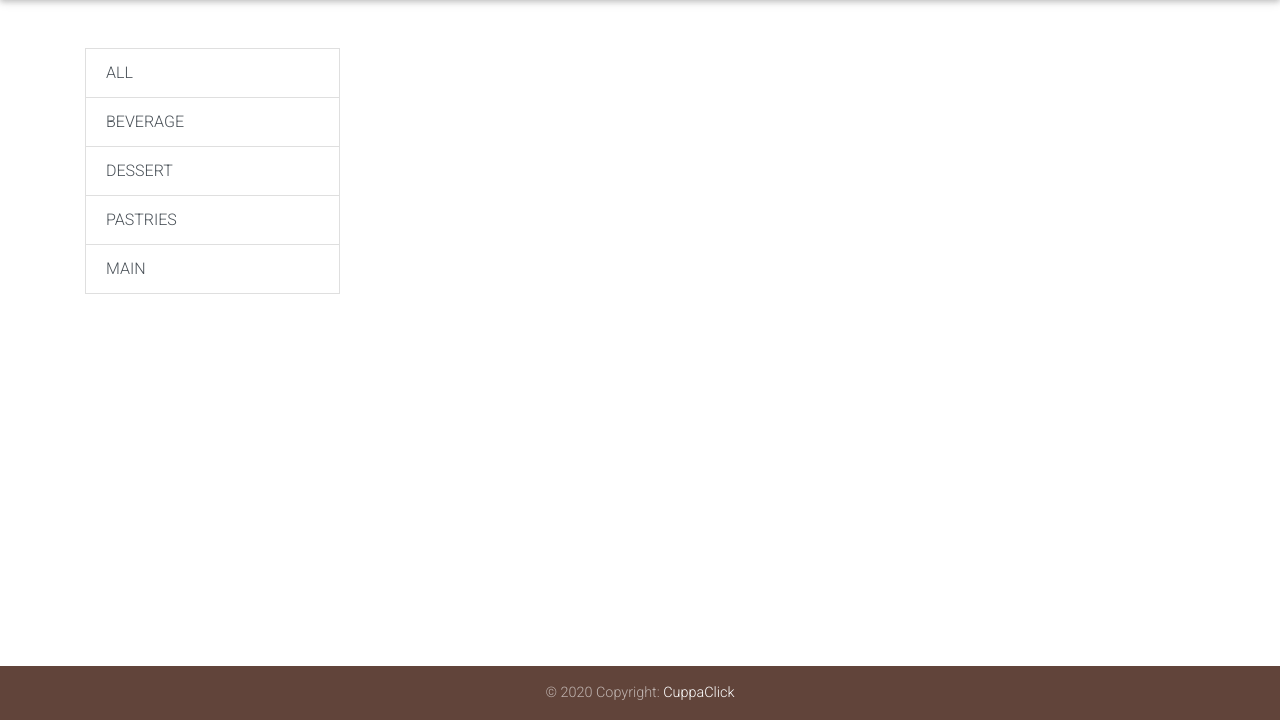
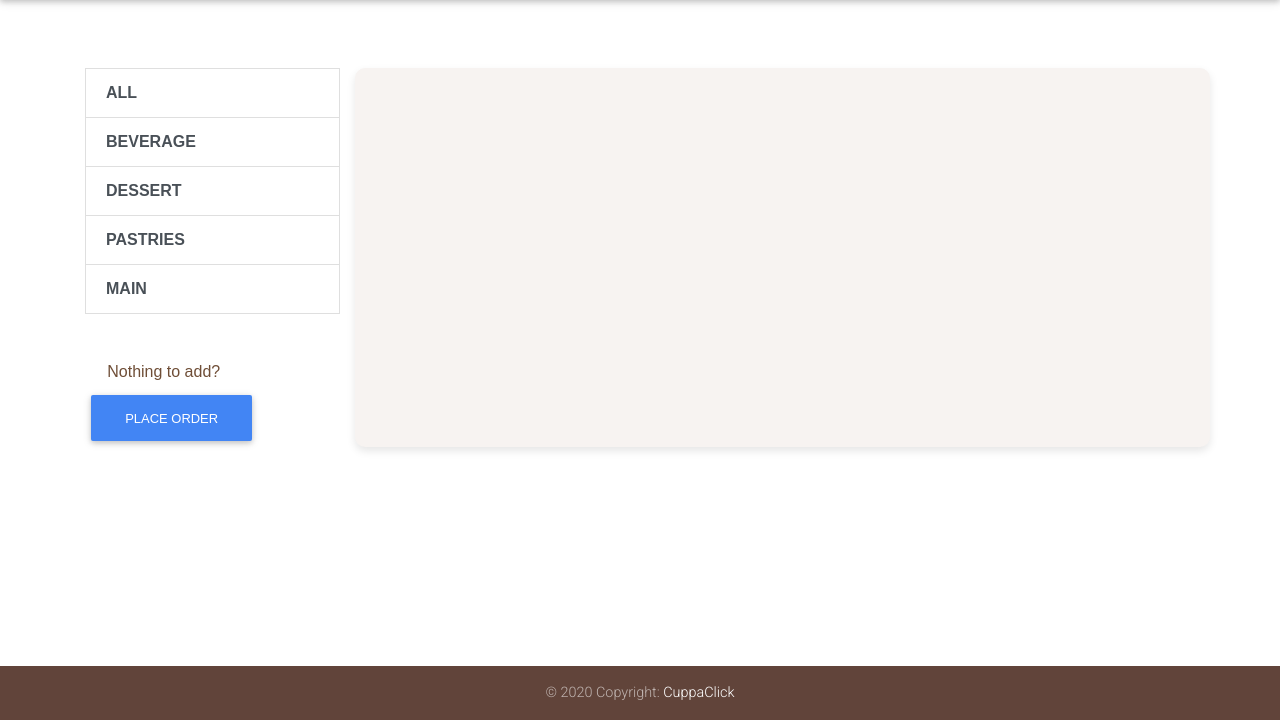
Before and after one commit to YapYuNing08/GitExercise-TT5L-10, a Django app: page /category/1 in a window 1280 px wide. Shown: the part 80-800 px from the top of the page. Run offline with Django 5.2, Linux system fonts and the light colour scheme; data comes from the database, SQL or seed files in the repository; some libraries are stand-ins or nearby versions.

Commit message:
Update category.html css

```diff
--- a/deliver/customer/templates/customer/category.html
+++ b/deliver/customer/templates/customer/category.html
@@ -3,15 +3,18 @@
 {% block content %}
 <div class="container my-5">
     <div class="row">
-        <div class="col-sm-3">
+        <div class="col-sm-3" id="leftbar">
             <a href="{% url 'all_products' %}" class="list-group-item list-group-item-action" aria-current="true">ALL</a>
             <a href="{% url 'category' 'B' %}" class="list-group-item list-group-item-action" aria-current="true">BEVERAGE</a>
             <a href="{% url 'category' 'D' %}" class="list-group-item list-group-item-action" aria-current="true">DESSERT</a>
             <a href="{% url 'category' 'P' %}" class="list-group-item list-group-item-action" aria-current="true">PASTRIES</a>
             <a href="{% url 'category' 'M' %}" class="list-group-item list-group-item-action" aria-current="true">MAIN</a>
+            <br><br>
+            <h6>&nbsp; &nbsp; &nbsp;Nothing to add?</h6>
+            <div><a href="{% url 'showcart' %}" class="btn btn-primary">Place Order</a></div>
         </div>
 
-        <div class="col-sm-9">
+        <div class="col-sm-9" id="product">
             <div class="row row-cols-2"> <!-- Added row-cols-2 to create 2 columns per row -->
                 {% for prod in product %}
                     <div class="col text-center mb-4">
@@ -31,4 +34,34 @@
         </div>
     </div>
 </div>
+
+<style>
+    #product{
+        margin-top: 20px;
+        padding: 20px;
+        background-color: #F7F3F1;
+        border-radius: 10px;
+        box-shadow: 0 4px 8px rgba(0, 0, 0, 0.1);
+    }
+
+    #leftbar{
+        padding-top: 20px;
+    }
+
+    .list-group-item-action:hover, .list-group-item-action:focus {
+    background-color: #f4f1ea; /* Light brown background on hover */
+    }
+
+    .btn:hover {
+    background-color: #f8eed6;
+    }
+
+    .container.my-5 {
+    font-family: 'Arial', sans-serif;
+    font-weight: bold;
+    margin-bottom: 20px;
+    color: #6f4e37; /* Brown text color */
+  }
+</style>
+
 {% endblock content %}
```
